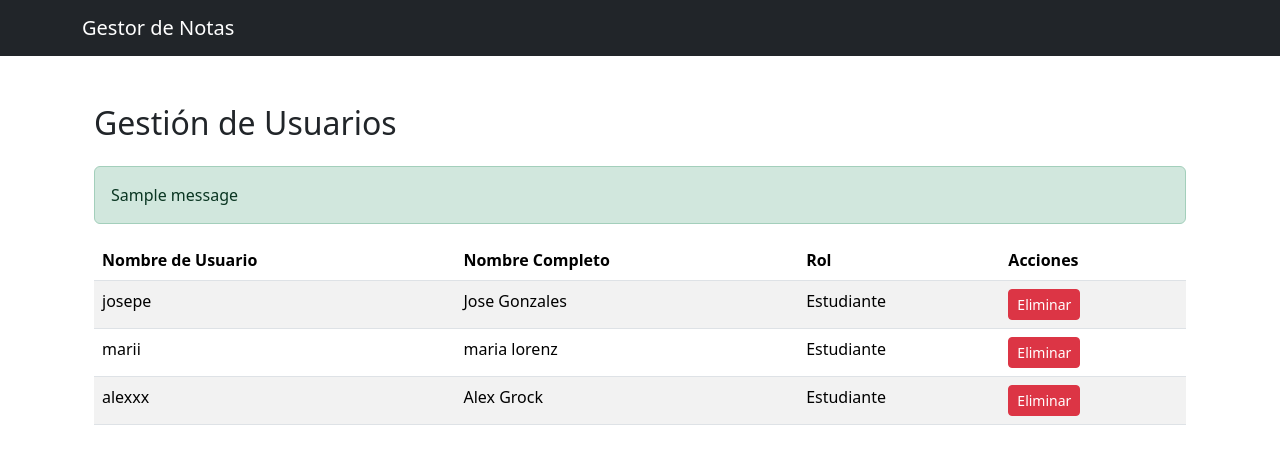
After one commit to AlbeiroBurbanoTobar/Gestor_Notas, a Django app: page /usuarios/ in a window 1280 px wide. The commit adds this page. Shown: the top 464 px of the page. Run offline with Django 5.2, Linux system fonts and the light colour scheme; a user stored in the database is signed in; data comes from the database, SQL or seed files in the repository; tables that the repository leaves empty hold one stand-in row (values such as "Sample post"); one stand-in notice (Sample message) is shown.

Commit message:
Listado de profesores y estudiantes con sus registros

```diff
--- a/SINAC/admin.py
+++ b/SINAC/admin.py
@@ -1,7 +1,7 @@
 from django.contrib import admin
-from .models import Usuario, Estudiante, Curso, Nota
+from .models import Usuario, Estudiante, Curso #Nota
 
 admin.site.register(Usuario)
 admin.site.register(Estudiante)
 admin.site.register(Curso)
-admin.site.register(Nota)
+#admin.site.register(Nota)
--- a/SINAC/models.py
+++ b/SINAC/models.py
@@ -15,22 +15,22 @@ class Usuario(AbstractUser):
     rol = models.CharField(max_length=20, choices=ROLES, default=ESTUDIANTE)
 
 class Curso(models.Model):
-    nombre = models.CharField(max_length=100)
-    codigo = models.CharField(max_length=10, unique=True)
+    nombre = models.CharField(max_length=100, unique=True)
 
     def __str__(self):
         return self.nombre
 
+
 class Estudiante(models.Model):
-    usuario = models.OneToOneField(Usuario, on_delete=models.CASCADE,  null=True, blank=True)
+    usuario = models.OneToOneField(Usuario, on_delete=models.CASCADE, null=True, blank=True)
     documento = models.CharField(max_length=20, unique=True, default="0000000000")
     fecha_nacimiento = models.DateField()
+    telefono_acudiente = models.CharField(max_length=15, default="0000000000")
     direccion = models.CharField(max_length=255, default="Sin dirección")
-    telefono_acudiente = models.CharField(max_length=15, default="0000000000")  # Se agrega un valor predeterminado
-    curso = models.ForeignKey(Curso, on_delete=models.SET_NULL, null=True)
 
     def __str__(self):
-        return f"{self.usuario.first_name} {self.usuario.last_name} - Curso {self.curso.nombre}"
+        return f"{self.usuario.first_name} {self.usuario.last_name}"
+
 
 class Profesor(models.Model):
     usuario = models.OneToOneField(Usuario, on_delete=models.CASCADE)
@@ -38,6 +38,7 @@ class Profesor(models.Model):
     asignatura = models.CharField(max_length=100)
     fecha_nacimiento = models.DateField()
     telefono = models.CharField(max_length=15)
+    correo = models.EmailField(unique=True, default="default@example.com", blank=True)
 
     def __str__(self):
         return f"{self.usuario.first_name} {self.usuario.last_name} - {self.asignatura}"
--- a/SINAC/urls.py
+++ b/SINAC/urls.py
@@ -1,6 +1,5 @@
 from django.urls import path, include
-from .views import home, home_admin, home_estudiante, registrar_estudiante, registrar_profesor
-
+from .views import home, home_admin, home_estudiante, registrar_estudiante, registrar_profesor, eliminar_usuario, lista_usuarios
 
 urlpatterns = [
     path('', home, name="home"),
@@ -9,4 +8,6 @@ urlpatterns = [
     path('accounts/', include('django.contrib.auth.urls')),
     path('registrar_estudiante/', registrar_estudiante, name='registrar_estudiante'),
     path('registrar_profesor/', registrar_profesor, name='registrar_profesor'),
+    path('usuarios/', lista_usuarios, name='lista_usuarios'),
+    path('eliminar_usuario/<int:usuario_id>/', eliminar_usuario, name='eliminar_usuario'),
 ]
--- a/SINAC/views.py
+++ b/SINAC/views.py
@@ -1,11 +1,21 @@
-from django.shortcuts import render, redirect
-from django.contrib.auth.decorators import login_required
+from django.shortcuts import render, redirect, get_object_or_404, redirect
+from django.contrib.auth.decorators import login_required,  user_passes_test
 from .models import Usuario, Estudiante
 from .forms import EstudianteForm
 from django.contrib.auth import authenticate, login
+from django.contrib.auth import get_user_model
 from django.http import HttpResponse
 from django.contrib import messages
+from .models import Usuario, Estudiante, Profesor
 from .forms import ProfesorForm
+from SINAC.models import Curso
+
+
+User = get_user_model()
+
+def es_admin(user):
+    return user.is_superuser
+
 
 def registrar_estudiante(request):
     if request.method == "POST":
@@ -13,13 +23,14 @@ def registrar_estudiante(request):
         if form.is_valid():
             form.save()
             messages.success(request, "Estudiante registrado correctamente.")
-            return redirect("admin_home")  # Redirige a la página del administrador
+            return redirect("home_admin")  # Redirigir al panel del administrador
         else:
-            messages.error(request, "Error al registrar estudiante. Verifica los datos.")
+            messages.error(request, "Error al registrar el estudiante. Verifica los datos.")
     else:
         form = EstudianteForm()
 
     return render(request, "registrar_estudiante.html", {"form": form})
+
 
 def login_view(request):
     if request.method == "POST":
@@ -85,3 +96,21 @@ def registrar_profesor(request):
     else:
         form = ProfesorForm()
     return render(request, 'registrar_profesor.html', {'form': form})
+
+@login_required
+@user_passes_test(es_admin)
+def lista_usuarios(request):
+    usuarios = Usuario.objects.filter(is_superuser=False)
+    return render(request, 'lista_usuarios.html', {'usuarios': usuarios})
+
+@login_required
+@user_passes_test(es_admin)
+def eliminar_usuario(request, usuario_id):
+    usuario = get_object_or_404(Usuario, id=usuario_id)
+
+    if request.method == "POST":
+        usuario.delete()
+        messages.success(request, "Usuario eliminado correctamente.")
+        return redirect('lista_usuarios')
+
+    return render(request, 'eliminar_usuario.html', {'usuario': usuario})
--- a/templates/admin_home.html
+++ b/templates/admin_home.html
@@ -16,7 +16,7 @@
     </div>
 
     <form action="{% url 'logout' %}" method="post">
-        {% csrf_token %}
+        <a href="{% url 'lista_usuarios' %}" class="btn btn-primary">Gestionar Usuarios</a>
         <button type="submit" class="btn btn-danger">Cerrar sesión</button>
     </form>
 
--- /dev/null
+++ b/templates/base.html
@@ -0,0 +1,20 @@
+<!DOCTYPE html>
+<html lang="es">
+<head>
+    <meta charset="UTF-8">
+    <meta name="viewport" content="width=device-width, initial-scale=1">
+    <title>{% block title %}Gestor de Notas{% endblock %}</title>
+    <link rel="stylesheet" href="https://cdn.jsdelivr.net/npm/bootstrap@5.3.2/dist/css/bootstrap.min.css">
+</head>
+<body>
+    <nav class="navbar navbar-expand-lg navbar-dark bg-dark">
+        <div class="container">
+            <a class="navbar-brand" href="#">Gestor de Notas</a>
+        </div>
+    </nav>
+
+    <div class="container mt-4">
+        {% block content %}{% endblock %}
+    </div>
+</body>
+</html>
--- /dev/null
+++ b/templates/lista_usuarios.html
@@ -0,0 +1,45 @@
+{% extends 'base.html' %}  {# Assuming you have a base template #}
+
+{% block content %}
+<div class="container mt-5">
+    <h2 class="mb-4">Gestión de Usuarios</h2>
+
+    {% if messages %}
+        {% for message in messages %}
+            <div class="alert {% if message.tags %}alert-{{ message.tags }}{% endif %}">
+                {{ message }}
+            </div>
+        {% endfor %}
+    {% endif %}
+
+    <table class="table table-striped">
+        <thead>
+            <tr>
+                <th>Nombre de Usuario</th>
+                <th>Nombre Completo</th>
+                <th>Rol</th>
+                <th>Acciones</th>
+            </tr>
+        </thead>
+        <tbody>
+            {% for usuario in usuarios %}
+            <tr>
+                <td>{{ usuario.username }}</td>
+                <td>{{ usuario.first_name }} {{ usuario.last_name }}</td>
+                <td>
+                    {% if usuario.rol == 'ADMINISTRADOR' %}Administrador
+                    {% elif usuario.rol == 'ESTUDIANTE' %}Estudiante
+                    {% elif usuario.rol == 'profesor' %}Profesor
+                    {% endif %}
+                </td>
+                <td>
+                    <a href="{% url 'eliminar_usuario' usuario.id %}" class="btn btn-danger btn-sm">
+                        Eliminar
+                    </a>
+                </td>
+            </tr>
+            {% endfor %}
+        </tbody>
+    </table>
+</div>
+{% endblock %}
```
Also changed, not shown: SINAC/forms.py (+37 -7 lines), templates/eliminar_usuario.html (added, +21 -0 lines), templates/registrar_estudiante.html (+87 -8 lines), SINAC/migrations/0001_initial.py, SINAC/migrations/0002_remove_estudiante_correo_remove_estudiante_nombre_and_more.py (deleted), db.sqlite3.
